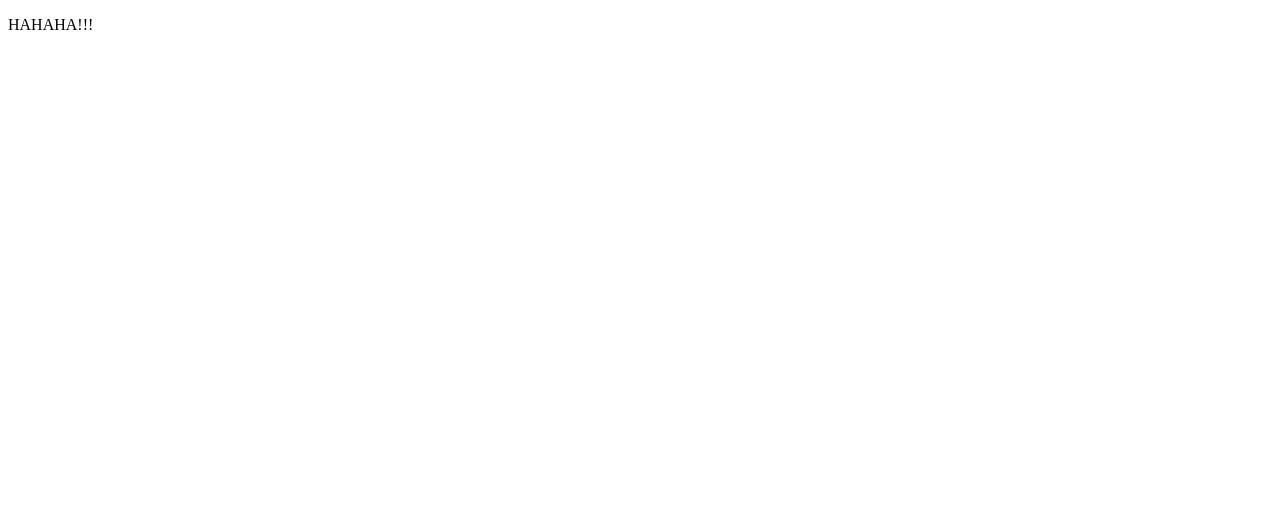
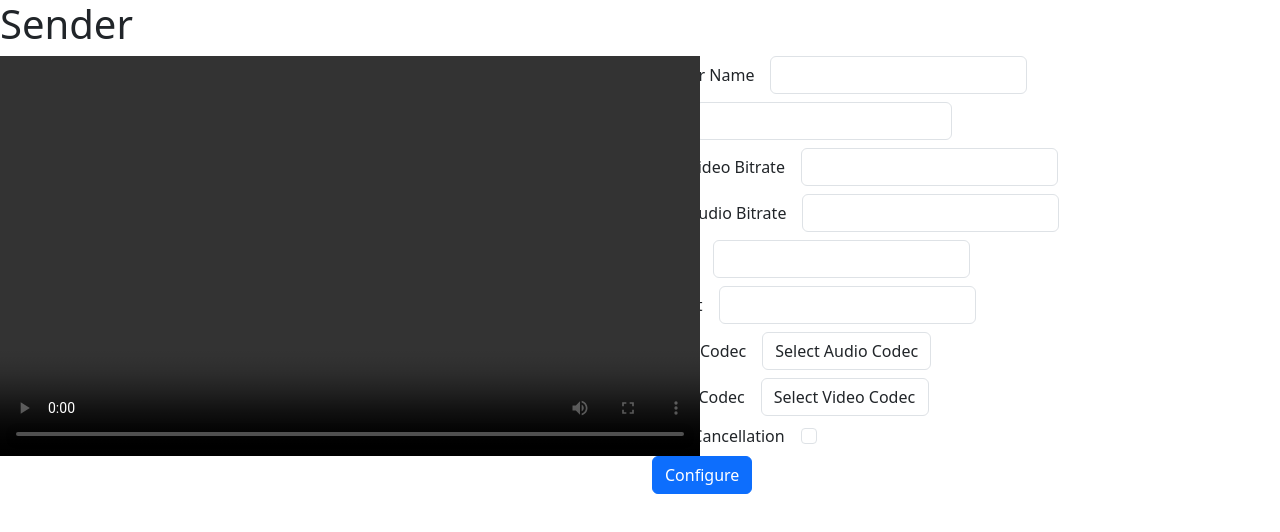
Before and after one commit to ojasvi264/webRTC-Sender-SignalingServer, a website: page index.html in a window 1280 px wide. Drawn offline with nearby package versions, Linux system fonts and the light colour scheme.

Commit message:
feature[index]:adds media configuration.

```diff
--- a/index.html
+++ b/index.html
@@ -3,9 +3,121 @@
 <head>
     <meta charset="UTF-8">
     <meta name="viewport" content="width=device-width, initial-scale=1.0">
-    <title>Document</title>
+    <link href="https://cdn.jsdelivr.net/npm/bootstrap@5.3.3/dist/css/bootstrap.min.css" rel="stylesheet">
+    <script src="https://cdn.jsdelivr.net/npm/bootstrap@5.3.3/dist/js/bootstrap.bundle.min.js"></script>
+    <script src="./js/mediaConfiguration.js"></script>
+    <style>
+        video{
+            height: 400px;
+            width: 700px;
+        }
+        </style>
+    <title>SenderRTC</title>
 </head>
 <body>
-    <p>HAHAHA!!!</p>
+    <h1>Sender</h1>
+    <div class="row">
+        <div class="col-6">
+            <div class="video">
+                <video id="senderVideo" autoplay playinline controls></video>
+            </div>
+        </div>
+        <div class="col-6">
+            <div class="row g-3 align-items-center mb-2">
+                <div class="col-auto">
+                  <label for="name" class="col-form-label">Sender Name</label>
+                </div>
+                <div class="col-auto">
+                  <input type="text" id="name" class="form-control">
+                </div>
+            </div>
+
+            <div class="row g-3 align-items-center mb-2">
+                <div class="col-auto">
+                  <label for="fps" class="col-form-label">FPS</label>
+                </div>
+                <div class="col-auto">
+                  <input type="text" id="fps" class="form-control">
+                </div>
+            </div>
+
+            <div class="row g-3 align-items-center mb-2">
+                <div class="col-auto">
+                  <label for="maxVideoBitrate" class="col-form-label">Max Video Bitrate</label>
+                </div>
+                <div class="col-auto">
+                  <input type="text" id="maxVideoBitrate" class="form-control">
+                </div>
+            </div>
+
+            <div class="row g-3 align-items-center mb-2">
+                <div class="col-auto">
+                  <label for="maxAudioBitrate" class="col-form-label">Max Audio Bitrate</label>
+                </div>
+                <div class="col-auto">
+                  <input type="text" id="maxAudioBitrate" class="form-control">
+                </div>
+            </div>
+
+            <div class="row g-3 align-items-center mb-2">
+                <div class="col-auto">
+                  <label for="width" class="col-form-label">Width</label>
+                </div>
+                <div class="col-auto">
+                  <input type="text" id="width" class="form-control">
+                </div>
+            </div>
+
+            <div class="row g-3 align-items-center mb-2">
+                <div class="col-auto">
+                  <label for="height" class="col-form-label">Height</label>
+                </div>
+                <div class="col-auto">
+                  <input type="text" id="height" class="form-control">
+                </div>
+            </div>
+
+            <div class="row g-3 align-items-center mb-2">
+                <div class="col-auto">
+                  <label for="audioCodec" class="col-form-label">Audio Codec</label>
+                </div>
+                <div class="col-auto">
+                    <select id="audioCodec" class="form-control">
+                        <option value="">Select Audio Codec</option>
+                        <option value="audio/opus">OPUS</option>
+                        <option value="audio/red">RED</option>
+                    </select>
+                </div>
+            </div>
+
+            <div class="row g-3 align-items-center mb-2">
+                <div class="col-auto">
+                  <label for="videoCodec" class="col-form-label">Video Codec</label>
+                </div>
+                <div class="col-auto">
+                    <select name="videoCodec" id="videoCodec" class="form-control">
+                        <option value="">Select Video Codec</option>
+                        <option value="video/VP8">VP8</option>
+                        <option value="video/VP9">VP9</option>
+                        <option value="video/H264">H264</option>
+                    </select>
+                </div>
+            </div>
+
+            <div class="row g-3 align-items-center mb-2">
+                <div class="col-auto">
+                    <label class="form-check-label" for="echoCancellation">
+                        Echo Cancellation
+                    </label>
+                </div>
+                <div class="col-auto">
+                  <input type="checkbox" class="form-check-input" type="checkbox" value="" id="echoCancellation">
+                </div>
+            </div>
+
+            <button class="btn btn-primary" id="configure" onclick="openConfiguredCamera()">Configure</button>
+
+        </div>
+    </div>
 </body>
 </html>
```
